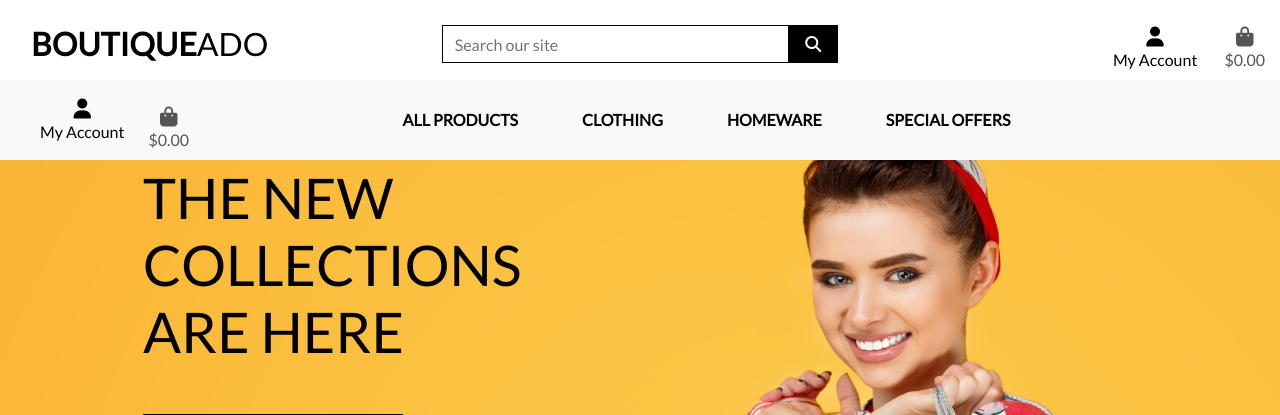
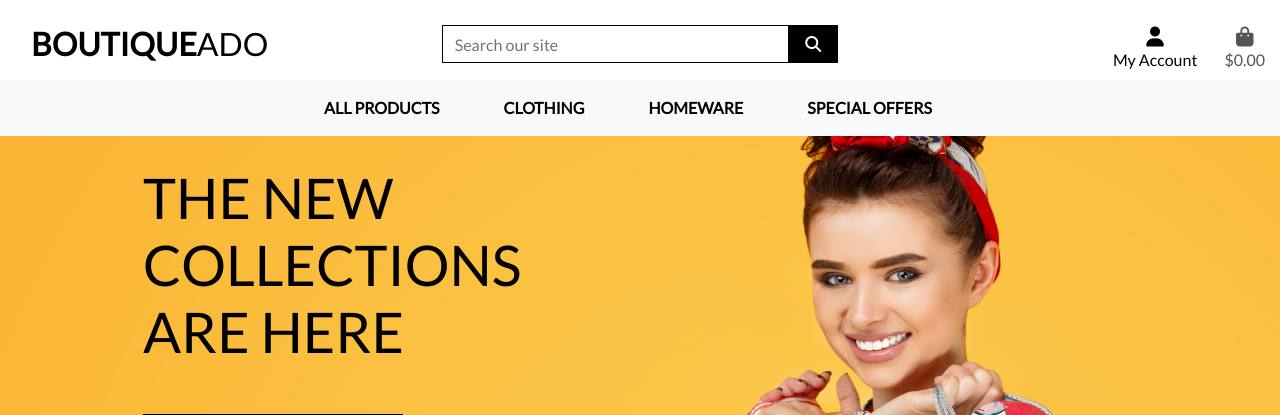
Before and after one commit to RoyoftheRavers/boutique-ado-v1, a Django app: page / in a window 1280 px wide. Shown: the top 415 px of the page. Run offline with Django 3.2, Linux system fonts and the light colour scheme; some libraries are stand-ins or nearby versions.

Commit message:
Fix: issues with main navigation bar and links

```diff
--- a/templates/base.html
+++ b/templates/base.html
@@ -114,6 +114,7 @@
                 </ul>
             </div>
         </div>
+        <!-- Main navigation -->
         <div class="row bg-white">
             <nav class="navbar navbar-expand-lg navbar-light bg-light w-100">
                 <button class="navbar-toggler" type="button" data-bs-toggle="collapse" data-bs-target="#navbarNav"
--- a/templates/includes/main_nav.html
+++ b/templates/includes/main_nav.html
@@ -1,8 +1,8 @@
 <div class="collapse navbar-collapse" id="main-nav">
     <ul class="navbar-nav w-auto mx-auto">
         <li class="nav-item dropdown">
-            <a href="" class="logo-font font-weight-bold nav-link text-black mr-5" id="all-products-link"
-                data-toggle="dropdow" aria-haspopup="true" aria-expanded="false">
+            <a href="#" class="logo-font font-weight-bold nav-link text-black mr-5" id="all-products-link"
+                data-toggle="dropdown" aria-haspopup="true" aria-expanded="false">
                 All Products
             </a>
             <div class="dropdown-menu border-0" aria-labelledby="all-products-link">
@@ -14,8 +14,8 @@
         </li>
 
         <li class="nav-item dropdown">
-            <a href="" class="logo-font font-weight-bold nav-link text-black mr-5" id="clothing-link"
-                data-toggle="dropdow" aria-haspopup="true" aria-expanded="false">
+            <a href="#" class="logo-font font-weight-bold nav-link text-black mr-5" id="clothing-link"
+                data-toggle="dropdown" aria-haspopup="true" aria-expanded="false">
                 Clothing
             </a>
             <div class="dropdown-menu border-0" aria-labelledby="clohting-link">
@@ -27,8 +27,8 @@
         </li>
 
         <li class="nav-item dropdown">
-            <a href="" class="logo-font font-weight-bold nav-link text-black mr-5" id="homeware-link"
-                data-toggle="dropdow" aria-haspopup="true" aria-expanded="false">
+            <a href="#" class="logo-font font-weight-bold nav-link text-black mr-5" id="homeware-link"
+                data-toggle="dropdown" aria-haspopup="true" aria-expanded="false">
                 Homeware
             </a>
             <div class="dropdown-menu border-0" aria-labelledby="homeware-link">
@@ -39,8 +39,8 @@
         </li>
 
         <li class="nav-item dropdown">
-            <a href="" class="logo-font font-weight-bold nav-link text-black mr-5" id="specials-link"
-                data-toggle="dropdow" aria-haspopup="true" aria-expanded="false">
+            <a href="#" class="logo-font font-weight-bold nav-link text-black mr-5" id="specials-link"
+                data-toggle="dropdown" aria-haspopup="true" aria-expanded="false">
                 Special Offers
             </a>
             <div class="dropdown-menu border-0" aria-labelledby="specials-link">
--- a/templates/includes/mobile_top_header.html
+++ b/templates/includes/mobile_top_header.html
@@ -6,13 +6,13 @@
             <p class="my-0">Search</p>
         </div>
     </a>
-    <div class="dropdown-menu border border-black rounded-0" aria-labelledby="mobile-search">
-        <form action="" method="GET" class="form">
+    <div class="dropdown-menu border-0 w-100 p-3 rounded-0 my-0" aria-labelledby="mobile-search">
+        <form class="form" method="GET" action="">
             <div class="input-group w-100">
                 <input type="text" class="form-control border border-black rounded-0" name="q"
                     placeholder="Search our site">
                 <div class="input-group-append">
-                    <button class="form-control btn btn-black border border-black rounded-0" type="submit">
+                    <button class="form-control form-control btn btn-black border border-black rounded-0" type="submit">
                         <span class="icon">
                             <i class="fas-fa-search"></i>
                         </span>
@@ -23,8 +23,8 @@
     </div>
 </li>
 <li class="list-inline-item dropdown">
-    <a href="#" class="text-black nav-link" id="user-options" data-toggle="dropdown" aria-haspopup="true"
-        aria-expanded="false">
+    <a class="text-black nav-link d-block d-lg-none" href="#" id="user-options" data-toggle="dropdown"
+        aria-haspopup="true" aria-expanded="false">
         <div class="text-center">
             <div><i class="fas fa-user fa-lg"></i></div>
             <p class="my-0">My Account</p>
@@ -44,8 +44,9 @@
     </div>
 </li>
 <li class="list-inline-item">
-    <a href="" class="{% if grand_total %}text-info font-weight-bold{% else %}text-black{% endif %} nav-link">
-    </a>
+    <a class="{% if grand_total %}text-primary font-weight-bold{% else %}text-black{% endif %} nav-link d-block d-lg-none"
+        href="">
+
         <div class="text-center">
             <div><i class="fas fa-shopping-bag fa-lg"></i></div>
             <p class="my-0">
@@ -56,4 +57,5 @@
                 {% endif %}
             </p>
         </div>
+    </a>
 </li>
```
Lines whose indentation alone changed are shown as unchanged.
